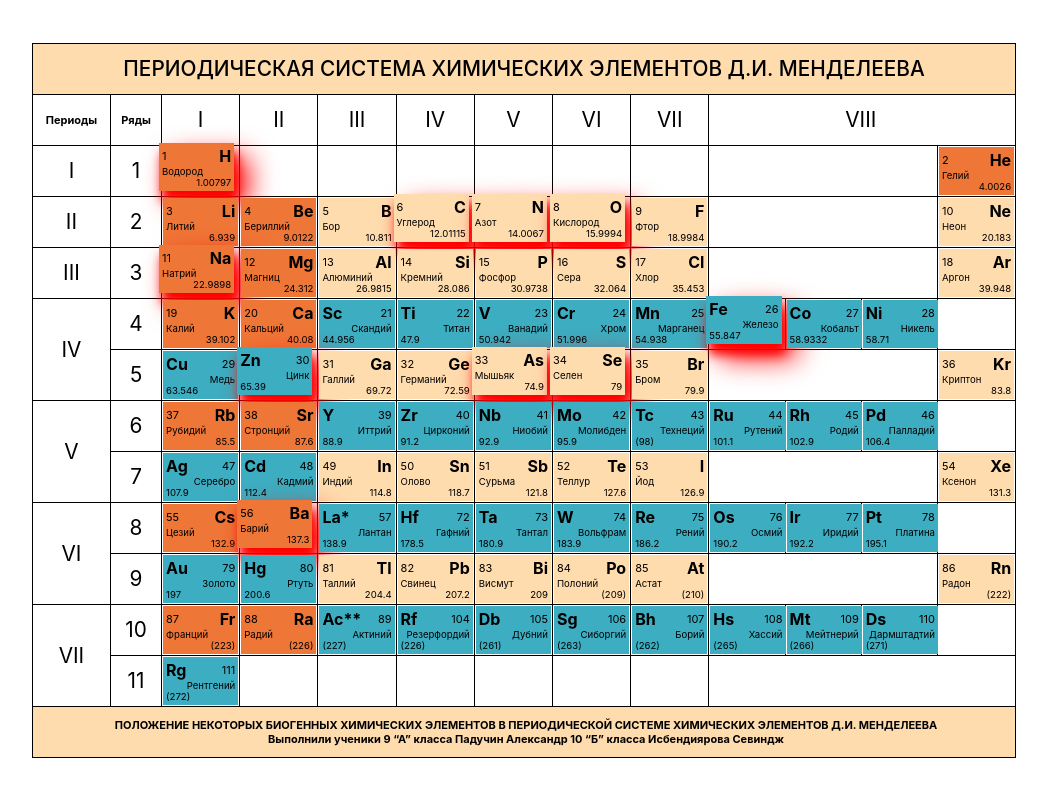
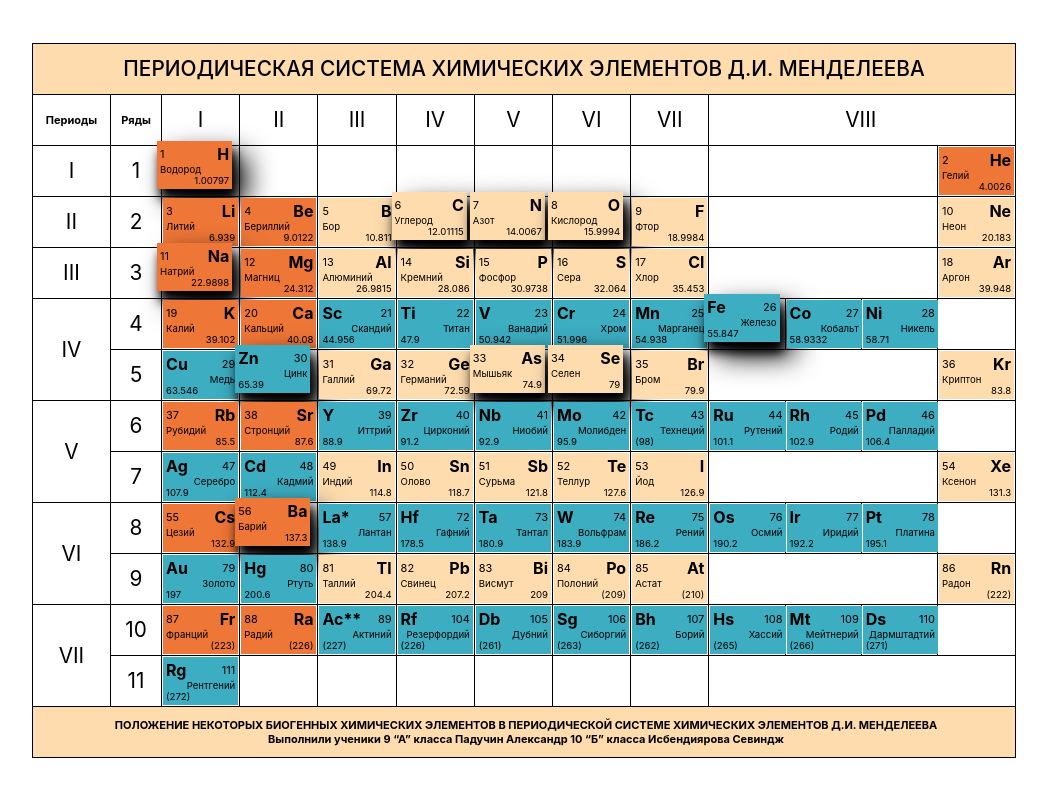
Before and after one commit to AlexPaduchin/biogenic, a React app: page / in a window 1280 px wide. Shown: the whole page, without its empty margins (116-1163 px from the left). Built offline with nearby package versions, Linux system fonts and the light colour scheme.

Commit message:
fix styles

```diff
--- a/src/table/Table.css
+++ b/src/table/Table.css
@@ -157,14 +157,14 @@ td {
   position: absolute;
   top: 0;
   left: 0;
-  box-shadow: 0px 0px 0px black, 0px 0px 0px black;
+  box-shadow: 0px 0px 0px white, 0px 0px 0px white;
 }
 
 .cellShadowActive {
   position: absolute;
-  top: -4px;
-  left: -4px;
-  box-shadow: 14px 14px 28px red, 3px 10px 10px red;
+  top: -6px;
+  left: -6px;
+  box-shadow: 14px 14px 28px black, 3px 10px 10px black;
   transition: all 2s;
 }
 
--- a/src/table/Table.js
+++ b/src/table/Table.js
@@ -9,7 +9,6 @@ const arr6 = [1, 2, 3, 4, 5, 6];
 
 function Table() {
 	const [clickedElement, setClickedElement] = useState('*');
-
 	useEffect(() => setClickedElement(''), []);
 
 	const closeModal = useCallback(() => {
```
